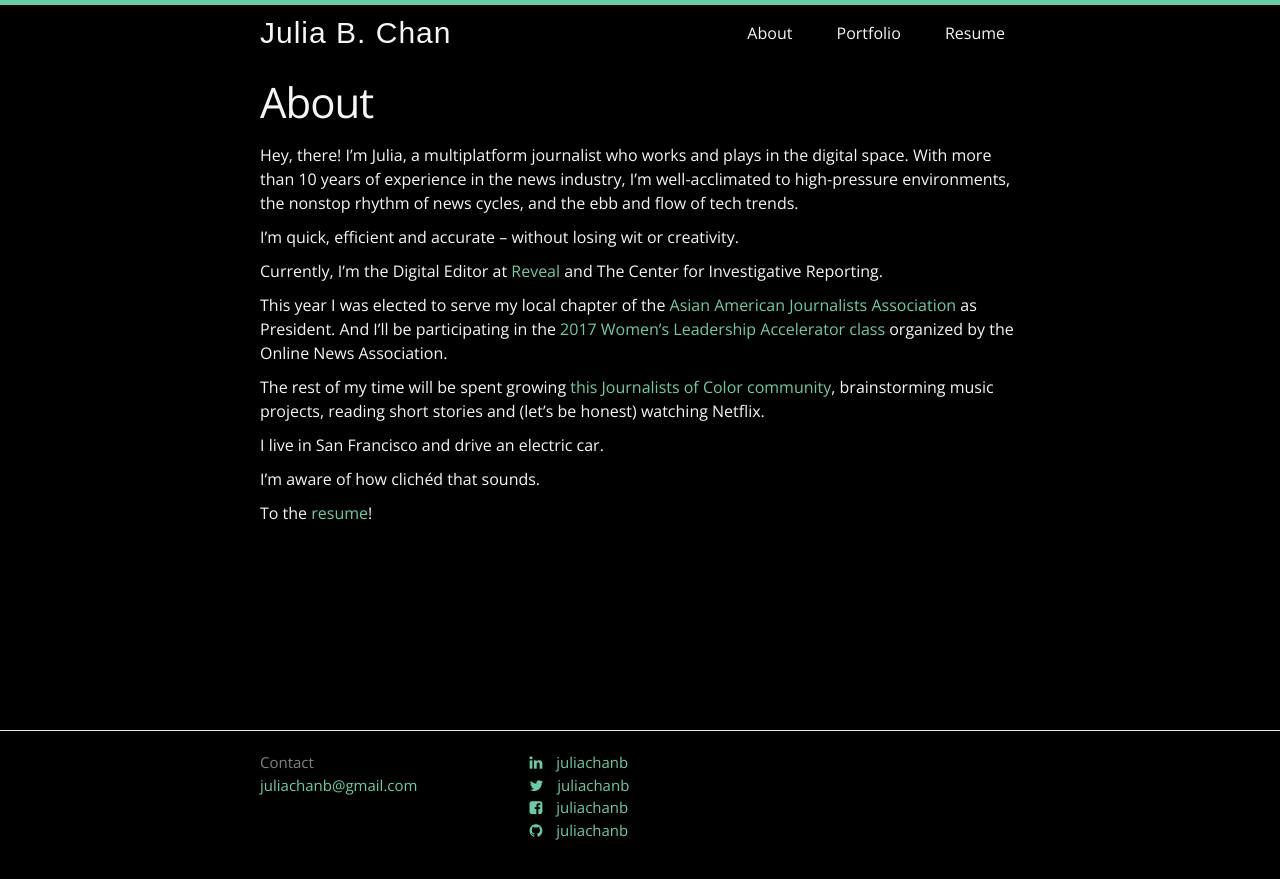
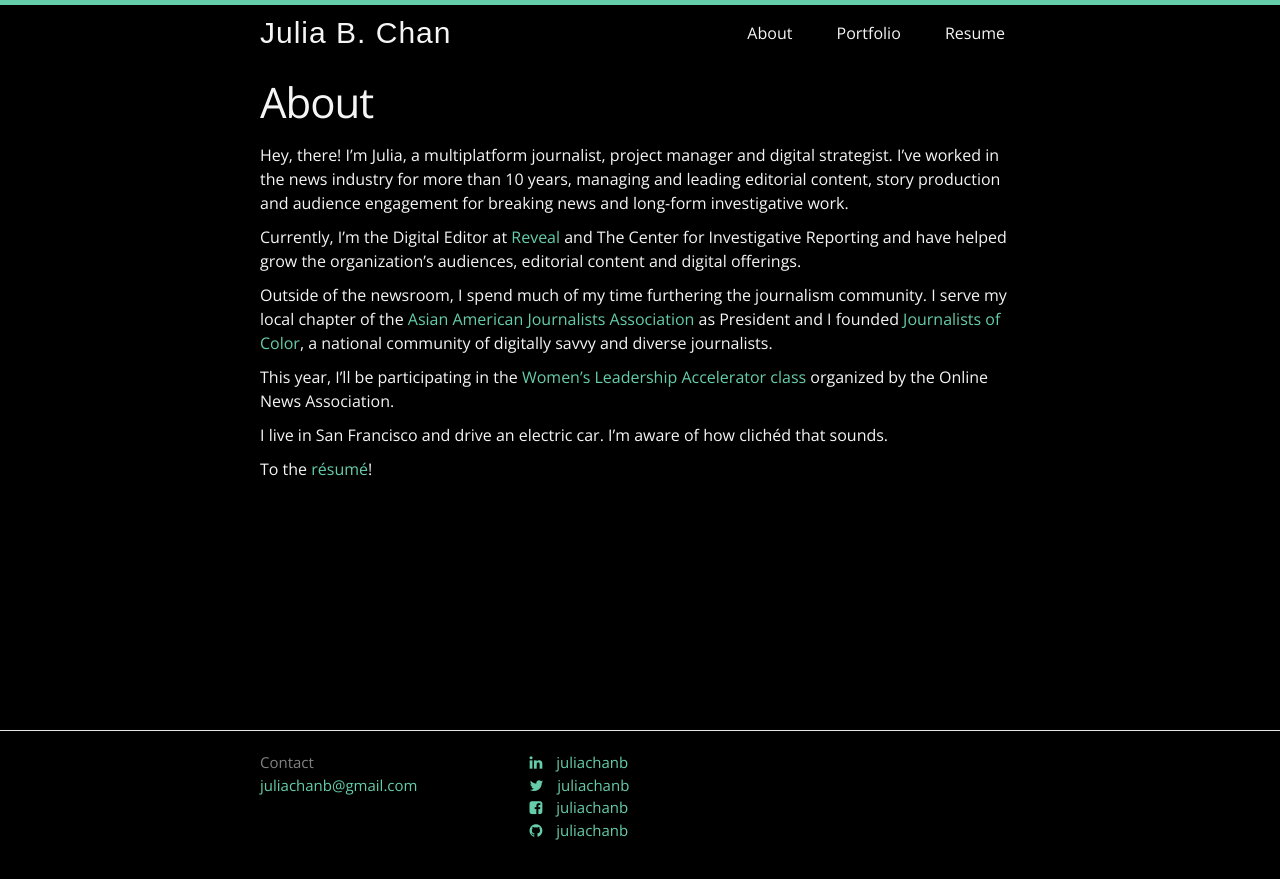
Before and after one commit to juliachanb/juliachanb.github.io, a Jekyll site: the page built from pages/about.md, in a window 1280 px wide. Shown: the top 879 px of the page. Built offline with Jekyll 4.4.1, drawn with Linux system fonts in a browser that asks for light colours; nearby versions of some CDN libraries; some web fonts are replaced.

Commit message:
TOTAL UPDATE

```diff
--- a/pages/about.md
+++ b/pages/about.md
@@ -5,18 +5,15 @@ permalink: /about/
 published: true
 ---
 
-Hey, there! I'm Julia, a multiplatform journalist who works and plays in the digital space. With more than 10 years of experience in the news industry, I'm well-acclimated to high-pressure environments, the nonstop rhythm of news cycles, and the ebb and flow of tech trends.
 
-I'm quick, efficient and accurate – without losing wit or creativity.
+Hey, there! I’m Julia, a multiplatform journalist, project manager and digital strategist. I've worked in the news industry for more than 10 years, managing and leading editorial content, story production and audience engagement for breaking news and long-form investigative work.
 
-Currently, I'm the Digital Editor at [Reveal](https://www.revealnews.org/) and The Center for Investigative Reporting.
+Currently, I’m the Digital Editor at [Reveal](https://www.revealnews.org/) and The Center for Investigative Reporting and have helped grow the organization's audiences, editorial content and digital offerings.
 
-This year I was elected to serve my local chapter of the [Asian American Journalists Association](http://www.aaja.org/) as President. And I'll be participating in the [2017 Women's Leadership Accelerator class](https://journalists.org/programs/womens-leadership-accelerator/2017-class/) organized by the Online News Association.
+Outside of the newsroom, I spend much of my time furthering the journalism community. I serve my local chapter of the [Asian American Journalists Association](http://www.aaja.org/) as President and I founded [Journalists of Color](https://journalistsofcolor.us/), a national community of digitally savvy and diverse journalists.
 
-The rest of my time will be spent growing [this Journalists of Color community](https://journalistsofcolor.us/), brainstorming music projects, reading short stories and (let's be honest) watching Netflix.
+This year, I’ll be participating in the [Women’s Leadership Accelerator class](https://journalists.org/programs/womens-leadership-accelerator/2017-class/) organized by the Online News Association.
 
-I live in San Francisco and drive an electric car.
+I live in San Francisco and drive an electric car. I’m aware of how clichéd that sounds.
 
-I'm aware of how clichéd that sounds.
-
-To the [resume](/resume/)!
+To the [résumé](/resume/)!
```
